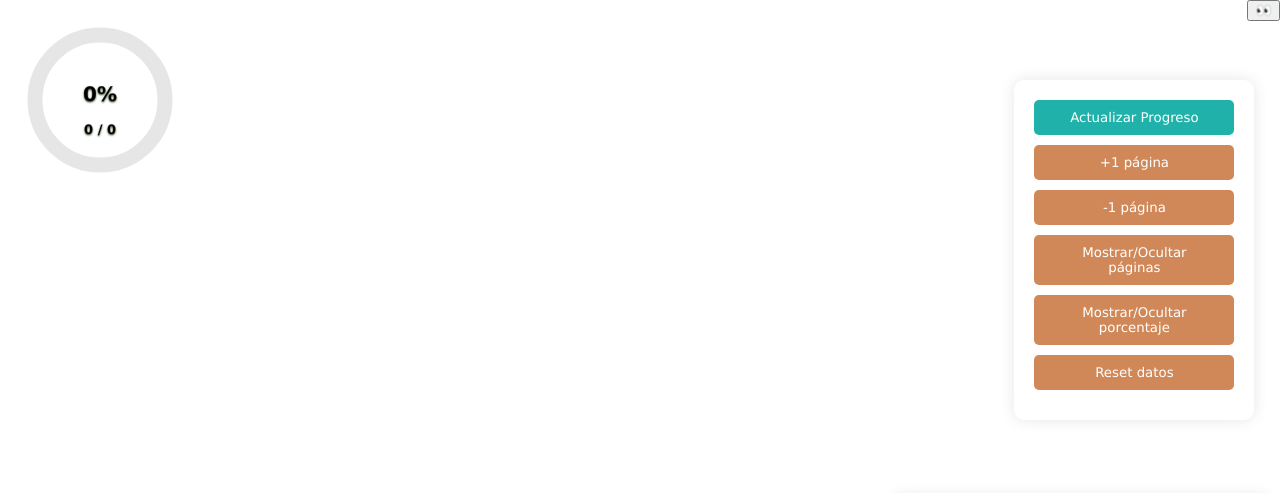
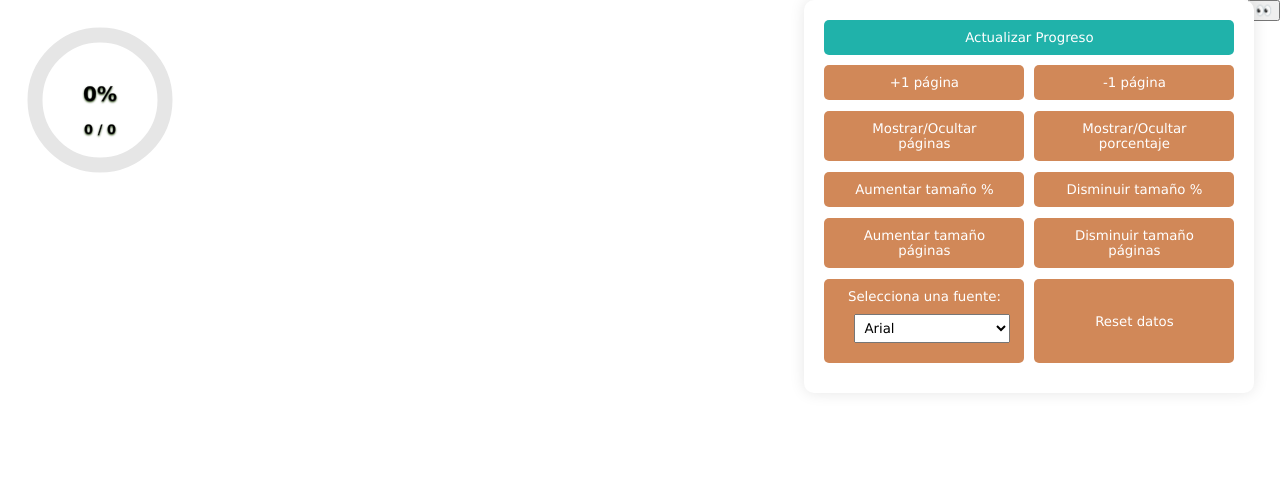
Before and after one commit to agumarmi/progreso-lectura, a plain HTML site: page index.html in a window 1280 px wide. Shown: the top 493 px of the page. Drawn offline with nearby package versions, Linux system fonts and the light colour scheme; a web font is replaced by a local one.

Commit message:
añadimos botones para aumentar y disminuir tamaños y modificar la fuente

```diff
--- a/index.html
+++ b/index.html
@@ -52,13 +52,42 @@
             <button class="update" onclick="updateProgress()">Actualizar Progreso</button>
             <!-- <button class="buttons" onclick="showProgress()">Mostrar/Ocultar progreso</button> -->
             <!-- <button class="buttons"onclick="showContainer()">Mostrar/Ocultar configuración</button> -->
-            <button class="buttons"onclick="addPage()">+1 página</button>
-            <button class="buttons"onclick="delPage()">-1 página</button>
-            <button class="buttons"onclick="showPages()">Mostrar/Ocultar páginas</button>
-            <button class="buttons"onclick="showPercentage()">Mostrar/Ocultar porcentaje</button>
-            <button class="buttons" onclick="resetProgress()">Reset datos</button>
+            <div class ="contenedor-botones">
+                <button class="buttons"onclick="addPage()">+1 página</button>
+                <button class="buttons"onclick="delPage()">-1 página</button>
+            </div>
+            <div class ="contenedor-botones">
+                <button class="buttons"onclick="showPages()">Mostrar/Ocultar páginas</button>
+                <button class="buttons"onclick="showPercentage()">Mostrar/Ocultar porcentaje</button>
+            </div>
+            <div class ="contenedor-botones">
+                <button class="buttons"onclick="increasePercentage()">Aumentar tamaño %</button>
+                <button class="buttons"onclick="decreasePercentage()">Disminuir tamaño %</button>
+            </div>
+            <div class ="contenedor-botones">
+                <button class="buttons"onclick="increasePages()">Aumentar tamaño páginas</button>
+                <button class="buttons"onclick="decreasePages()">Disminuir tamaño páginas</button>
+            </div>
 
+            <div class ="contenedor-botones">
+                <button class="buttons">Selecciona una fuente:</label>
+                    <select id="font-select" onchange="changeFont(this.value)">
+                        <option value="Arial">Arial</option>
+                        <option value="Georgia">Georgia</option>
+                        <option value="Times New Roman">Times New Roman</option>
+                        <option value="Courier New">Courier New</option>
+                        <option value="Verdana">Verdana</option>
+                        <option value="Candara">Candara</option>
+                        <option value="Ginebra">Ginebra</option>
+                        <option value="Calibri">Calibri</option>
+
+                    </select>
+                </button>
+
+                <button class="buttons" onclick="resetProgress()">Reset datos</button>
+            </div>
     </div>
+
 
     <script src="script.js"></script>
 </body>
--- a/script.js
+++ b/script.js
@@ -77,6 +77,62 @@ function delPage() {
     updateProgress();
 }
 
+//--------------- Función para incrementar tamaño del porcentaje
+function increasePercentage() {
+    const progressText = document.getElementById('progress-text');
+    let currentSize = parseInt(window.getComputedStyle(progressText).fontSize);
+    currentSize += 2; // Incrementar en 2px
+    progressText.style.fontSize = `${currentSize}px`;
+}
+//--------------- Función para incrementar tamaño de las páginas
+function increasePages() {
+    const progressTextPages = document.getElementById('progress-text-pages');
+    let currentSize = parseInt(window.getComputedStyle(progressTextPages).fontSize);
+    currentSize += 2; // Incrementar en 2px
+    progressTextPages.style.fontSize = `${currentSize}px`;
+}
+//--------------- Función para decrementar tamaño del porcentaje
+function decreasePercentage() {
+    const progressText = document.getElementById('progress-text');
+    let currentSize = parseInt(window.getComputedStyle(progressText).fontSize);
+    if (currentSize > 10) { // Evitar que el tamaño sea demasiado pequeño
+        currentSize -= 2; // Decrementar en 2px
+        progressText.style.fontSize = `${currentSize}px`;
+    }
+}
+//--------------- Función para decrementar tamaño de las páginas
+function decreasePages() {
+    const progressTextPages = document.getElementById('progress-text-pages');
+    let currentSize = parseInt(window.getComputedStyle(progressTextPages).fontSize);
+    if (currentSize > 10) { // Evitar que el tamaño sea demasiado pequeño
+        currentSize -= 2; // Decrementar en 2px
+        progressTextPages.style.fontSize = `${currentSize}px`;
+    }
+}
+//--------------- Función para cambiar la fuente del texto
+function changeFont(fuente) {
+    const progressText = document.getElementById('progress-text');
+    const progressTextPages = document.getElementById('progress-text-pages');
+    const fontSelect = document.getElementById('font-select');
+    const selectedFont = fontSelect.value;
+
+    // Cambiar la fuente del texto del progreso
+    progressText.style.fontFamily = selectedFont;
+    progressTextPages.style.fontFamily = selectedFont;
+
+    // Guardar la fuente seleccionada en localStorage
+    localStorage.setItem('font-select', selectedFont);
+}
+// Recuperar la fuente guardada en localStorage al cargar la página
+window.onload = function() {
+    const savedFont = localStorage.getItem('font-select');
+    if (savedFont) {
+        document.getElementById('progress-text').style.fontFamily = savedFont;
+        document.getElementById('progress-text-pages').style.fontFamily = savedFont;
+        document.getElementById('font-select').value = savedFont; // Actualizar el select
+    }
+};
+
 //--------------- Función para actualizar el progreso
 function updateProgress() {
     let totalPages = parseInt(document.getElementById('pages-total').value);
@@ -121,6 +177,7 @@ function loadSavedData() {
     const savedTotalPages = localStorage.getItem('totalPages');
     const savedProgressColor = localStorage.getItem('progressColor');
     const savedTextColor = localStorage.getItem('textColor');
+    const savedFont = localStorage.getItem('font-select');
 
     if (savedPagesRead !== null) {
         document.getElementById('pages-read').value = savedPagesRead;
@@ -135,6 +192,12 @@ function loadSavedData() {
         document.getElementById('progress-text').style.color = savedTextColor;
         document.getElementById('progress-text-pages').style.color = savedTextColor;
     }
+    if( savedFont) {
+        document.getElementById('progress-text').style.fontFamily = savedFont;
+        document.getElementById('progress-text-pages').style.fontFamily = savedFont;
+        document.getElementById('font-select').value = savedFont; // Actualizar el select
+    }
+
 
     updateProgress(); // Actualizar la UI con los valores cargados
 }
--- a/styles.css
+++ b/styles.css
@@ -55,13 +55,13 @@ button {
     position: absolute;
     cursor: grab;
     text-align: center;
-    padding: 20px;
+    padding: 15px;
     background-color: rgb(255, 211, 169);
     border-radius: 10px;
     box-shadow: 0 0 15px rgba(0, 0, 0, 0.1);
     right: 0;
     bottom: 0;
-    margin: 10px;
+    margin: 5px;
 }
 
 #circle-container {
@@ -71,6 +71,11 @@ button {
     left: 0;
 }
 
+#font-select {
+    margin: 10px;
+    padding: 5px;
+    font-family: Verdana, Geneva, Tahoma, sans-serif;
+}
 
 .circle-background {
     fill: none;
@@ -141,7 +146,7 @@ input[type="number"], input[type="text"] {
 }
 .config {
     position: absolute;
-    top: 10%;
+    top: 0%;
     right: 2%;
     text-align: center;
     padding: 20px;
@@ -182,3 +187,9 @@ input[type="number"], input[type="text"] {
     font-family: Verdana, Geneva, Tahoma, sans-serif;
     font-size: 20px;
 }
+.contenedor-botones {
+      display: flex;
+      gap: 10px; /* Espacio entre los botones */
+      justify-content: center; /* Centra horizontalmente */
+      margin-top: 1px;
+}
```
